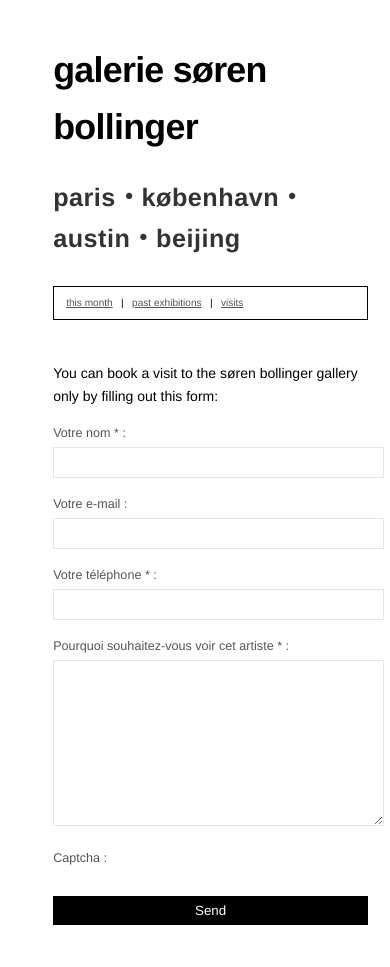
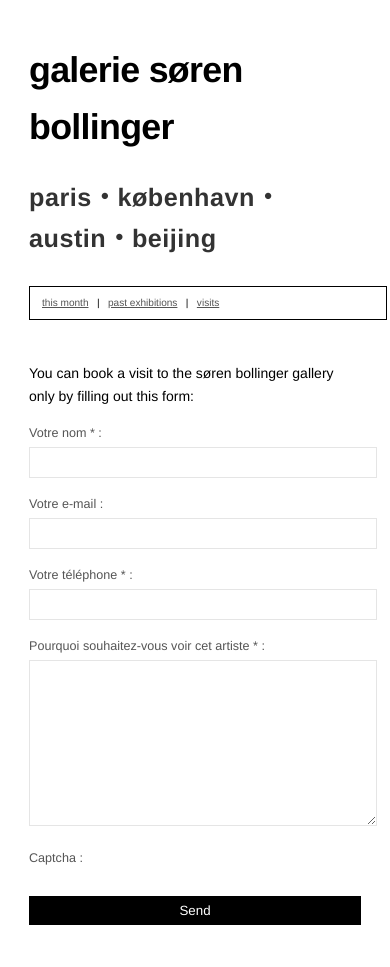
Before and after one commit to bolinocroustibat/blockhaus101, a Django app: template blockhaus101_app/templates/en/contact.html in a window 390 px wide. Run offline with Django 3.2, Linux system fonts and the light colour scheme; the template is opened without the code that fills it: values that come from a table or form of the project are taken from there, others are empty; parts of the project's set-up code (start-up, migrations or seed data) failed here and were passed over; some libraries are stand-ins or nearby versions.

Commit message:
style: fix mobile layout

```diff
--- a/blockhaus101_app/static/style.css
+++ b/blockhaus101_app/static/style.css
@@ -34,14 +34,18 @@ h2 {
 	nav {
 		font-size: 0.8em;
 	}
+	#main-wrapper {
+		padding: 0 1.5rem;
+		margin-left: 0;
+	}
 	.expo-wrapper {
 		flex-direction: column-reverse;
-		padding: 0 1rem;
+		padding: 0;
 		gap: 2rem;
 		img {
 			align-self: center;
 			margin-bottom: 2rem;
-			width: calc(100% + 2rem);
+			width: 100%;
 			max-width: none;
 		}
 	}
@@ -49,11 +53,8 @@ h2 {
 		border-width: 0;
 		border-top-width: 1px;
 		border-bottom-width: 1px;
-		margin: 1.5rem -1rem;
-		padding: 0.75rem 1rem;
-	}
-	#main-wrapper {
-		padding: 0 1rem;
+		margin: 1.5rem -1.5rem;
+		padding: 0.75rem 1.5rem;
 	}
 }
 
@@ -72,12 +73,19 @@ a:focus-visible {
 	outline-offset: 2px;
 }
 
-nav ul{
+nav ul {
 	font-size: 0.9em;
-	max-width: 680px;
+	width: 100%;          /* Full width by default */
+	max-width: 800px;     /* Match content max-width */
 	border: 1px solid black;
 	padding: 8px 12px;
 	margin: 2rem 0;
+}
+
+@media (max-width: 992px) {
+	nav ul {
+		width: 100%;
+	}
 }
 
 nav li{
@@ -137,6 +145,7 @@ nav li a.active::after {
 	border-left: 1px solid black;
 	font-family: courier;
 	gap: 3rem;
+	max-width: 800px;     /* Match nav max-width */
 	.expo-text-wrapper {
 		padding-right: 2rem;
 		max-width: 65ch;
```
